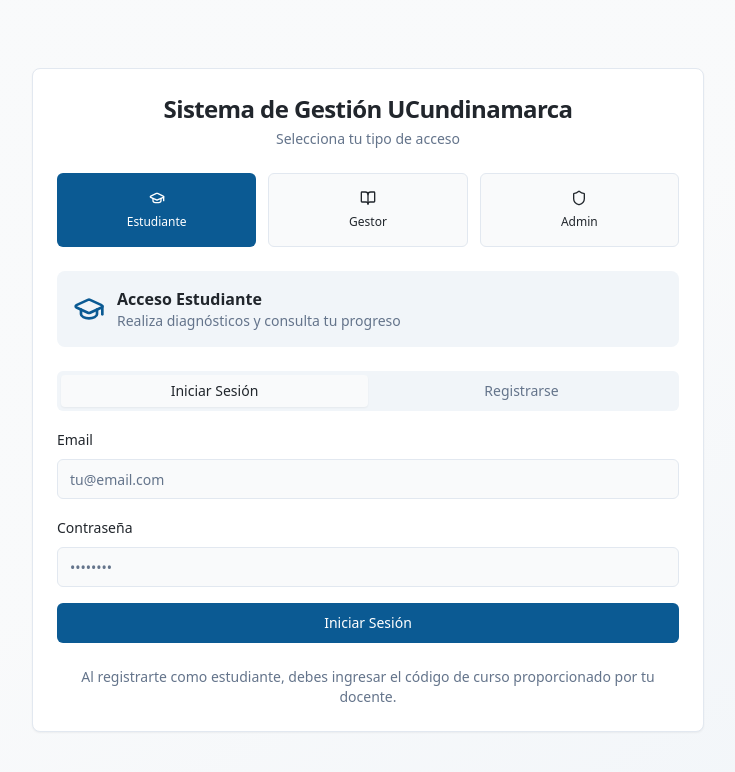
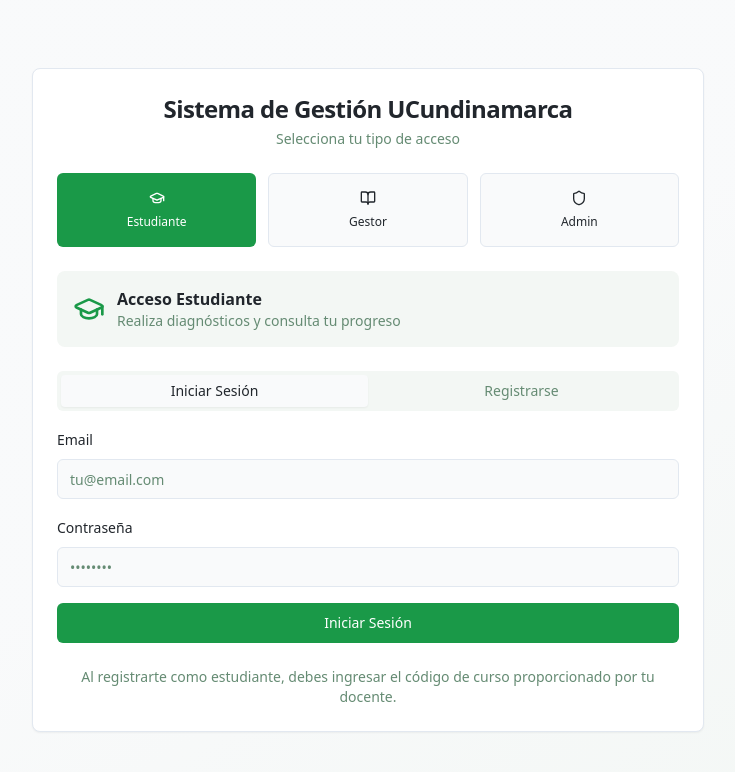
Before and after one commit to raschgous-spec/encuentros-dialogicos, a React (Vite) app: page /auth in a window 1280 px wide. Shown: the top 772 px of the page, without its empty margins (272-1007 px from the left). Built offline with nearby package versions, Linux system fonts and the light colour scheme; the HTML template or start-up script is replaced by a standard one.

Commit message:
Refactor: Change blue colors to green

```diff
--- a/src/index.css
+++ b/src/index.css
@@ -17,17 +17,17 @@ All colors MUST be HSL.
     --popover: 0 0% 100%;
     --popover-foreground: 210 15% 15%;
 
-    --primary: 205 86% 31%;
+    --primary: 142 71% 35%;
     --primary-foreground: 0 0% 100%;
 
-    --secondary: 210 40% 96.1%;
-    --secondary-foreground: 210 15% 15%;
+    --secondary: 142 20% 96%;
+    --secondary-foreground: 142 40% 15%;
 
-    --muted: 210 40% 96.1%;
-    --muted-foreground: 215.4 16.3% 46.9%;
+    --muted: 142 20% 96%;
+    --muted-foreground: 142 16% 47%;
 
-    --accent: 210 100% 92%;
-    --accent-foreground: 205 86% 31%;
+    --accent: 142 70% 92%;
+    --accent-foreground: 142 71% 35%;
 
     --success: 142 71% 45%;
     --success-foreground: 0 0% 100%;
@@ -43,7 +43,7 @@ All colors MUST be HSL.
 
     --border: 214.3 31.8% 91.4%;
     --input: 214.3 31.8% 91.4%;
-    --ring: 205 86% 31%;
+    --ring: 142 71% 35%;
 
     --radius: 0.5rem;
 
@@ -70,17 +70,17 @@ All colors MUST be HSL.
     --popover: 210 15% 15%;
     --popover-foreground: 210 20% 95%;
 
-    --primary: 205 86% 45%;
+    --primary: 142 71% 40%;
     --primary-foreground: 0 0% 100%;
 
-    --secondary: 210 15% 25%;
-    --secondary-foreground: 210 20% 95%;
+    --secondary: 142 15% 25%;
+    --secondary-foreground: 142 20% 95%;
 
-    --muted: 210 15% 25%;
-    --muted-foreground: 215 20.2% 65.1%;
+    --muted: 142 15% 25%;
+    --muted-foreground: 142 20% 65%;
 
-    --accent: 205 86% 20%;
-    --accent-foreground: 210 20% 95%;
+    --accent: 142 71% 20%;
+    --accent-foreground: 142 20% 95%;
 
     --success: 142 71% 40%;
     --success-foreground: 0 0% 100%;
@@ -96,7 +96,7 @@ All colors MUST be HSL.
 
     --border: 210 15% 25%;
     --input: 210 15% 25%;
-    --ring: 205 86% 45%;
+    --ring: 142 71% 40%;
 
     --level-avanzado: 142 71% 20%;
     --level-avanzado-fg: 142 71% 80%;
```
